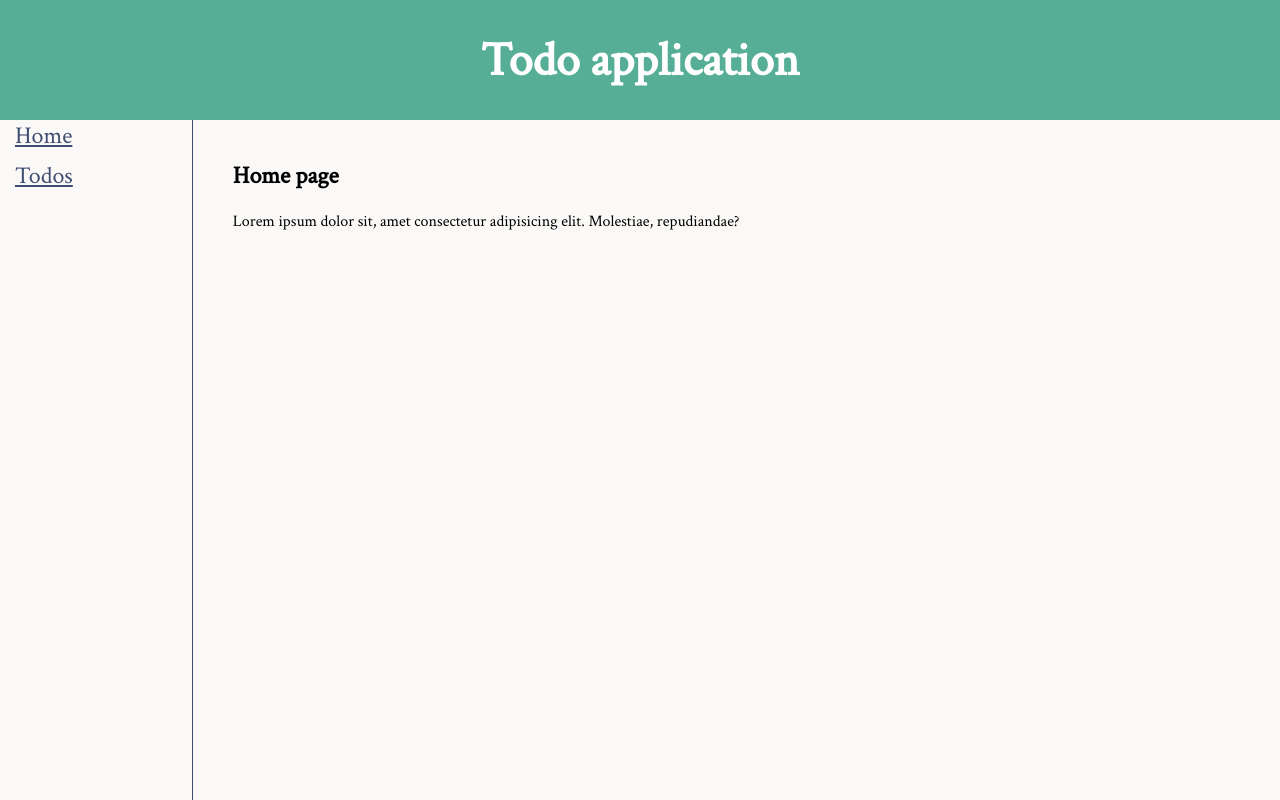
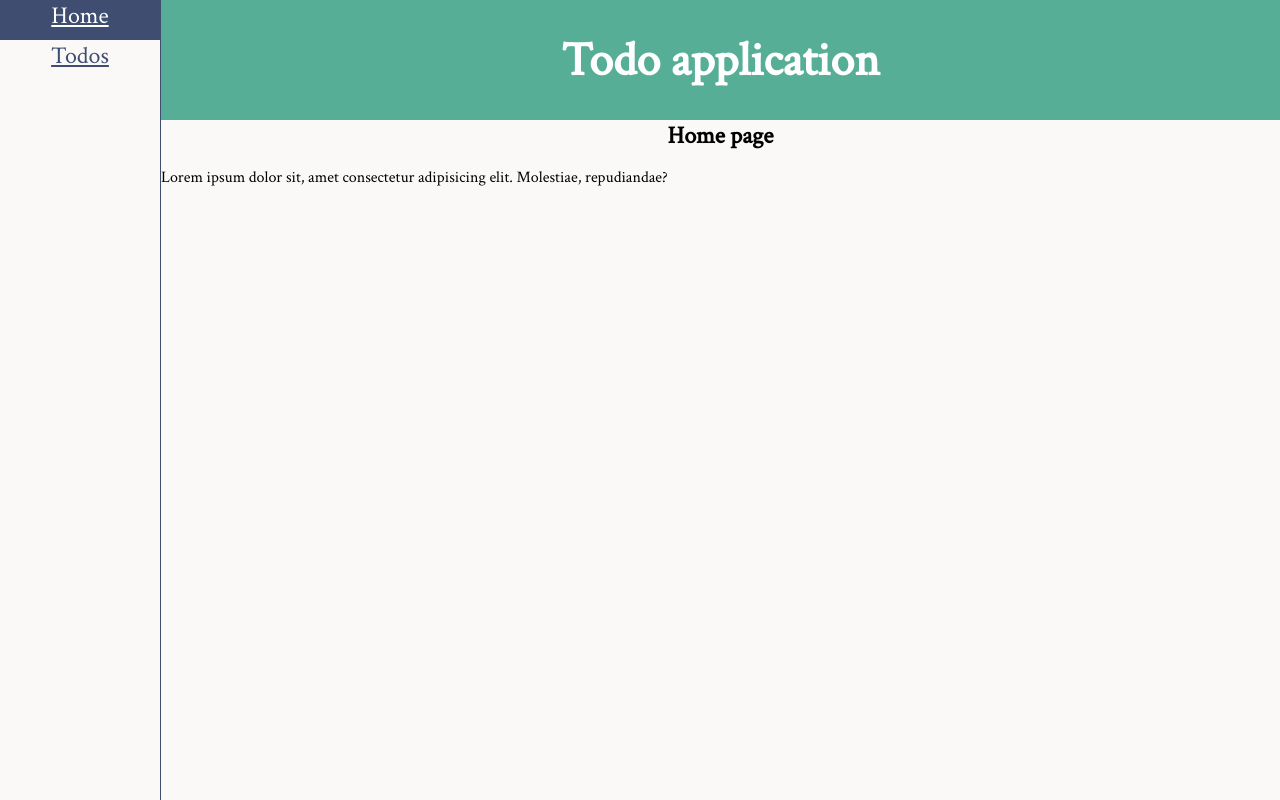
Before and after one commit to OlegKosarev502/VueJS-todo, a Vue app: page / in a window 1280 px wide. Built offline with nearby package versions, Linux system fonts and the light colour scheme; the HTML template or start-up script is replaced by a standard one.

Commit message:
Reworked layout.

```diff
--- a/src/App.vue
+++ b/src/App.vue
@@ -1,11 +1,5 @@
 <template>
   <div id="app">
-    <div class="app-header">
-      <h1>
-        Todo application
-      </h1>
-    </div>
-    <div class="app-body">
     <div class="app-nav">
       <div class="nav-item">
         <router-link to="/">Home</router-link>
@@ -14,7 +8,11 @@
         <router-link to="/todos">Todos</router-link>
       </div>
     </div>
-      <div class="view-container">
+    <div class="app-main">
+      <div class="app-header">
+        <h1>Todo application</h1>
+      </div>
+      <div class="app-views">
         <router-view />
       </div>
     </div>
@@ -22,17 +20,48 @@
 </template>
 
 <style>
-  @import url('https://fonts.googleapis.com/css?family=Amatic+SC|Crimson+Text&display=swap');
+@import url("https://fonts.googleapis.com/css?family=Amatic+SC|Crimson+Text&display=swap");
 
 body {
   padding: 0;
   margin: 0;
   min-height: 100vh;
-    font-family: 'Crimson Text', serif;
+  font-family: "Crimson Text", serif;
 }
 
 #app {
-    min-height: 100%;
+  display: flex;
+  align-items: stretch;
+  min-height: 100vh;
+  background-color: #faf9f8;
+}
+
+.app-nav {
+  flex-basis: 12.5%;
+}
+
+.nav-item {
+  height: 40px;
+  text-align: center;
+}
+
+.nav-item:hover {
+  background-color: #3f4d71;
+}
+
+.nav-item a {
+  font-size: 24px;
+  color: #3f4d71;
+}
+
+.nav-item:hover a {
+  color: #fff;
+}
+
+.app-main {
+  box-sizing: border-box;
+  flex-basis: 87.5%;
+  border-left: 1px solid #3f4d71;
 }
 
 .app-header {
@@ -48,41 +77,4 @@
   font-size: 48px;
   color: #fff;
 }
-
-  .app-body {
-    display: flex;
-    align-items: stretch;
-    min-height: 85vh;
-    background-color: #faf9f8;
-  }
-
-  .app-nav {
-    flex-basis: 15%;
-    border-right: 1px solid #3f4d71;
-  }
-
-  .nav-item {
-    box-sizing: border-box;
-    height: 40px;
-    padding-left: 15px;
-  }
-
-  .nav-item:hover {
-    background-color: #3f4d71;
-  }
-
-  .nav-item:hover a {
-    color: #fff;
-  }
-
-  .nav-item a {
-    font-size: 24px;
-    color: #3f4d71;
-  }
-
-  .view-container {
-    box-sizing: border-box;
-    flex-basis: 85%;
-    padding: 20px 40px;
-  }
 </style>
--- a/src/components/Loader.vue
+++ b/src/components/Loader.vue
@@ -1,14 +1,16 @@
 <template>
+  <div class="loader-container">
     <div class="lds-ripple">
       <div />
       <div />
+    </div>
   </div>
 </template>
 
 <script>
 export default {
-  name: 'loader'
-}
+  name: "loader"
+};
 </script>
 
 <style scoped>
@@ -18,6 +20,7 @@ export default {
   width: 80px;
   height: 80px;
 }
+
 .lds-ripple div {
   position: absolute;
   border: 4px solid #55ae95;
@@ -25,9 +28,11 @@ export default {
   border-radius: 50%;
   animation: lds-ripple 1s cubic-bezier(0, 0.2, 0.8, 1) infinite;
 }
+
 .lds-ripple div:nth-child(2) {
   animation-delay: -0.5s;
 }
+
 @keyframes lds-ripple {
   0% {
     top: 36px;
--- a/src/components/TodoList.vue
+++ b/src/components/TodoList.vue
@@ -11,20 +11,24 @@
 </template>
 
 <script>
-import TodoItem from './TodoItem';
+import TodoItem from "./TodoItem";
 
 export default {
-  props: ['todos'],
+  props: ["todos"],
   components: {
     TodoItem
   }
-}
+};
 </script>
 
 <style scoped>
-  .todos-list {
-    margin: 0;
-    padding: 0;
-    list-style: none;
-  }
+.todos {
+  box-sizing: border-box;
+  padding: 40px 20px;
+}
+.todos-list {
+  margin: 0;
+  padding: 0;
+  list-style: none;
+}
 </style>
--- a/src/views/Home.vue
+++ b/src/views/Home.vue
@@ -4,3 +4,10 @@
     <p>Lorem ipsum dolor sit, amet consectetur adipisicing elit. Molestiae, repudiandae?</p>
   </div>
 </template>
+
+<style scoped>
+h2 {
+  text-align: center;
+  margin: 0;
+}
+</style>
--- a/src/views/Todos.vue
+++ b/src/views/Todos.vue
@@ -9,40 +9,46 @@
 </template>
 
 <script>
-import TodoList from '../components/TodoList';
-import Loader from '../components/Loader';
+import TodoList from "../components/TodoList";
+import Loader from "../components/Loader";
 
 export default {
-  name: 'todos-container',
+  name: "todos-container",
   data() {
     return {
       todos: [],
       isLoading: true
-    }
+    };
   },
   mounted() {
-    fetch('https://jsonplaceholder.typicode.com/todos?_limit=5')
+    fetch("https://jsonplaceholder.typicode.com/todos?_limit=5")
       .then(response => response.json())
       .then(json => {
-        setTimeout(() => {
+        setTimeout(
+          () => {
             this.todos = json;
             this.isLoading = false;
-        }, 10000);
+          },
+          3000
+        );
       });
   },
   components: {
     TodoList,
     Loader
   }
-}
+};
 </script>
 
 <style scoped>
 .todos-container {
+  min-height: 85vh;
+}
+
+.loader-container {
+  height: 85vh;
   display: flex;
-    flex-direction: column;
   justify-content: center;
   align-items: center;
-    height: 100%;
 }
 </style>
```
Lines whose indentation alone changed are shown as unchanged.
